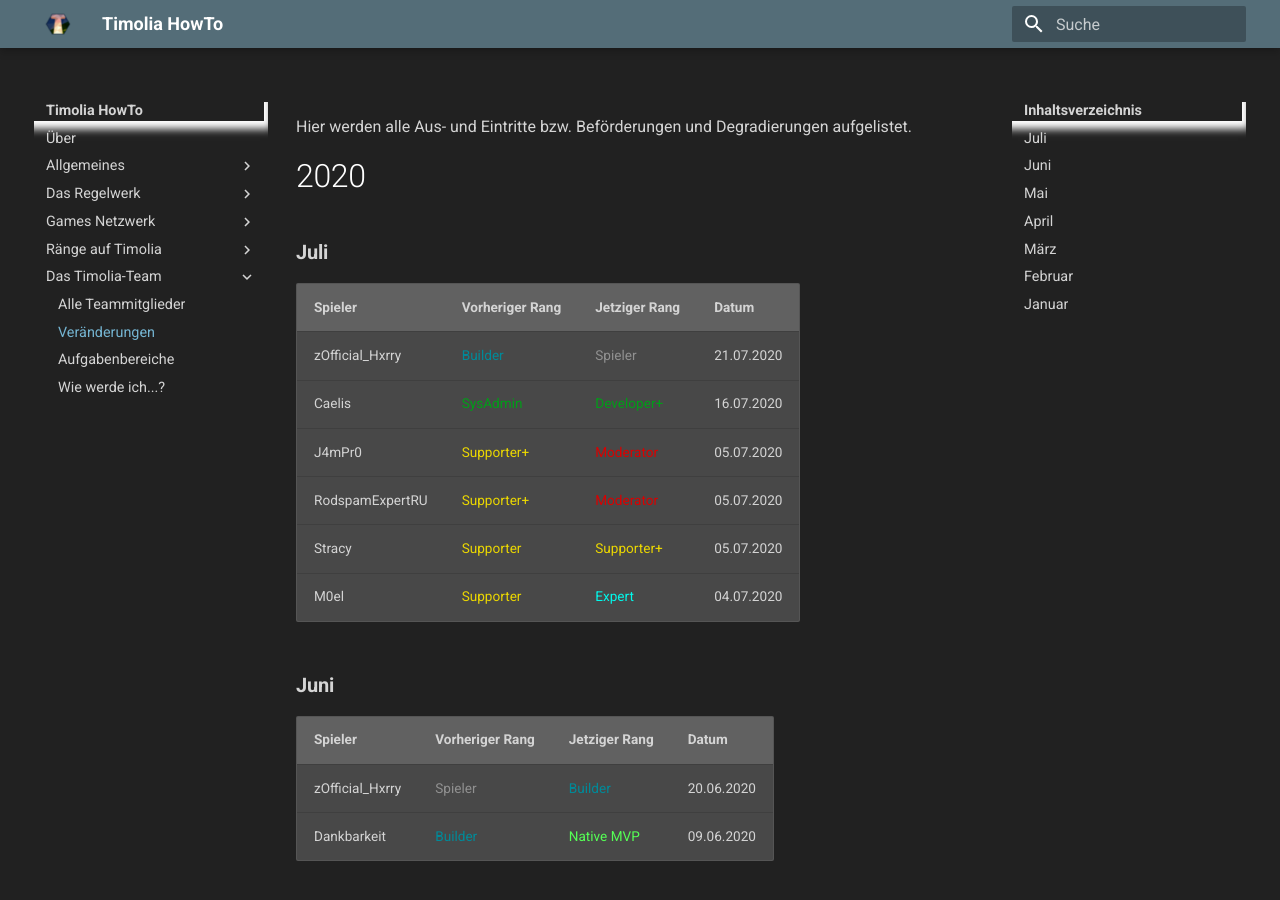
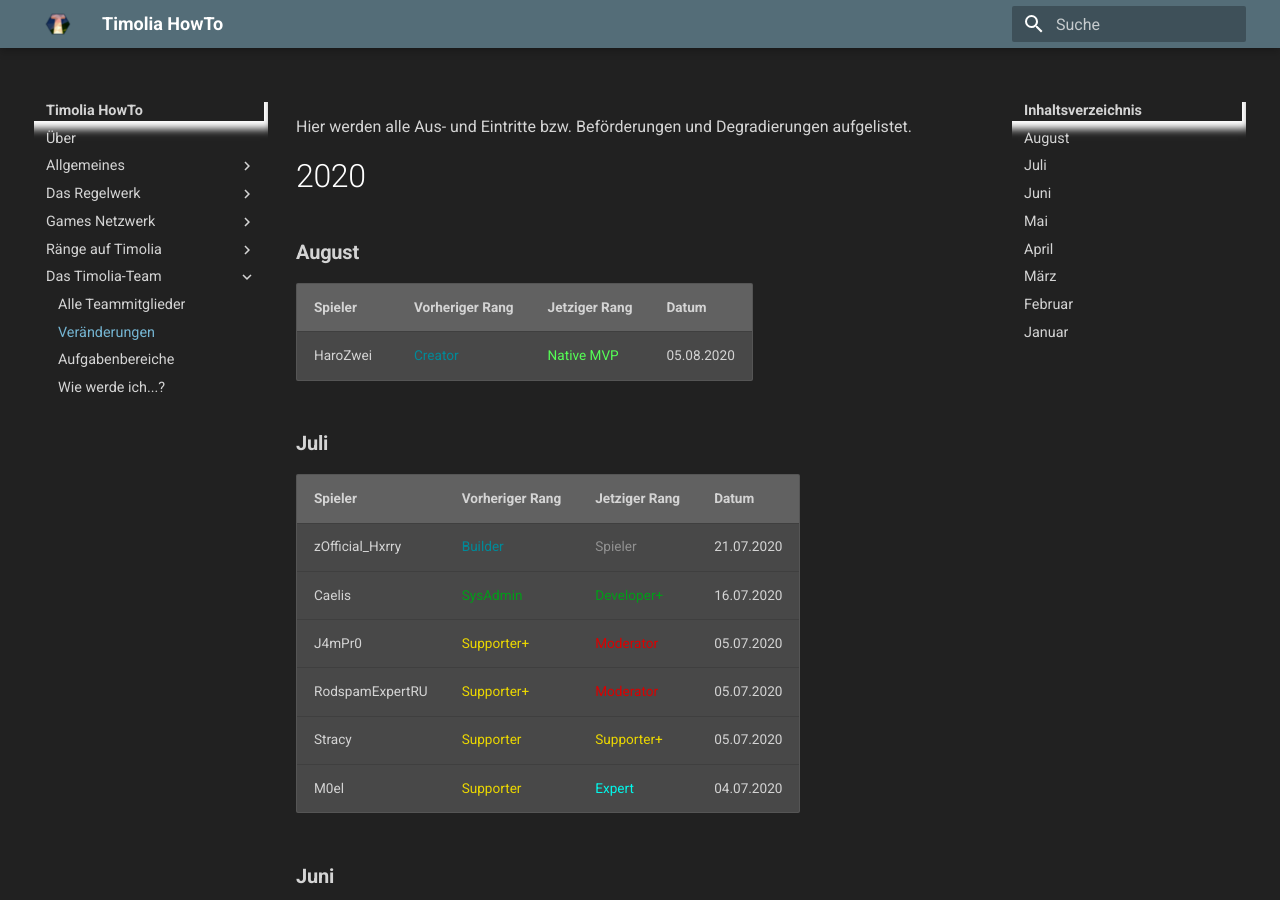
Before and after one commit to TimoliaDE/HowTo, an MkDocs documentation site: the page built from docs/team/changes.md, in a window 1280 px wide and 900 px high. Built offline with MkDocs 1.6.1 and Material for MkDocs 9.7.7, drawn with Linux system fonts in a browser that asks for light colours; old or Windows-style settings are respelled for this version of MkDocs.

Commit message:
HaroZwei Creator -> Native MVP

```diff
--- a/docs/team/changes.md
+++ b/docs/team/changes.md
@@ -1,6 +1,11 @@
 Hier werden alle Aus- und Eintritte bzw. Beförderungen und Degradierungen aufgelistet.
 
 # 2020
+
+###  <strong>August</strong>
+| Spieler | Vorheriger Rang | Jetziger Rang | Datum |
+| ------ | ------ | ------ | ------ |
+| HaroZwei | <span class='creator'>Creator</span> | <span class='mvp'>Native MVP</span> | 05.08.2020 |
 
 ###  <strong>Juli</strong>
 | Spieler | Vorheriger Rang | Jetziger Rang | Datum |
```
Also changed, not shown: docs/team/members.md (+1 -4 lines).
